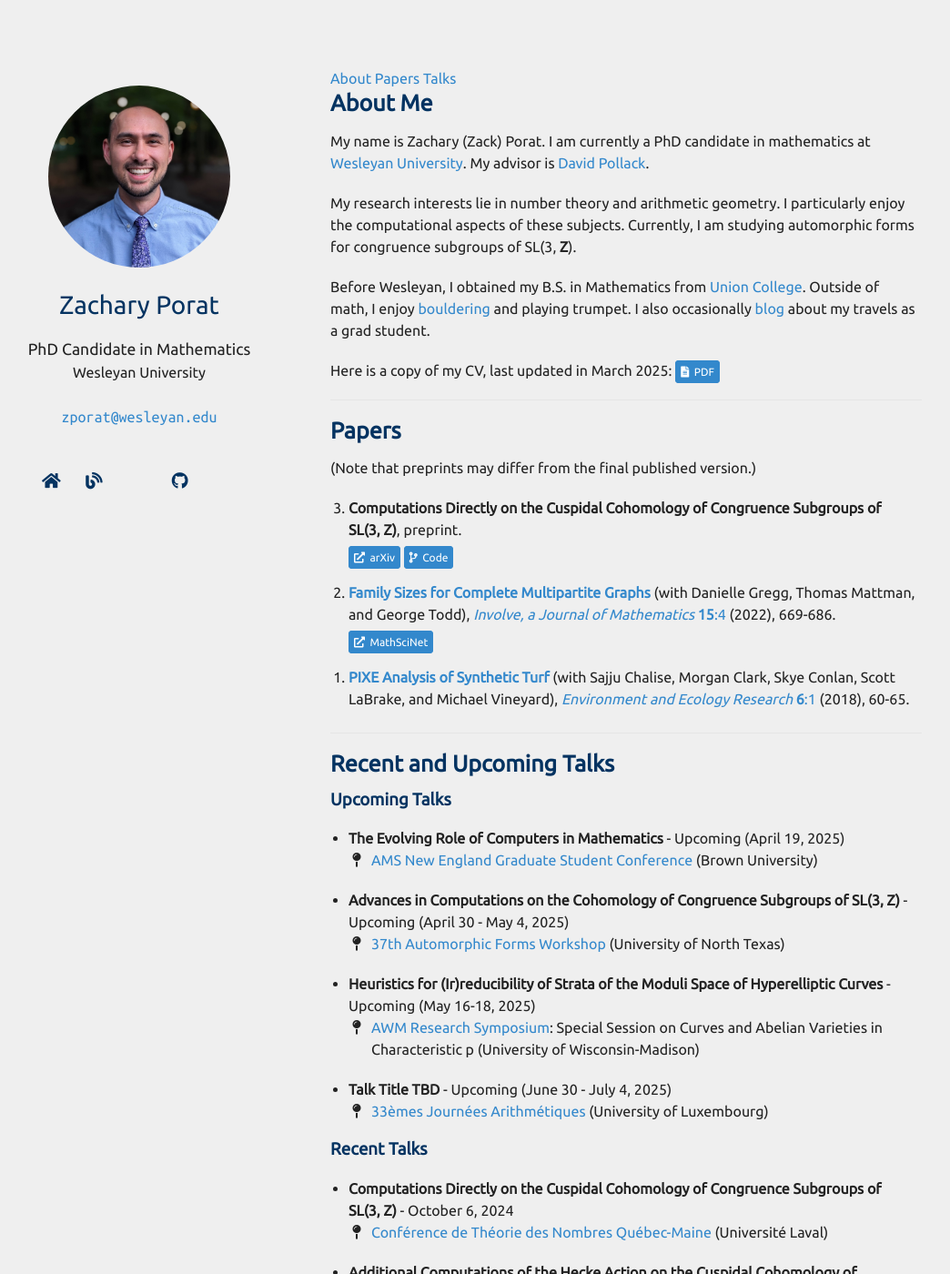
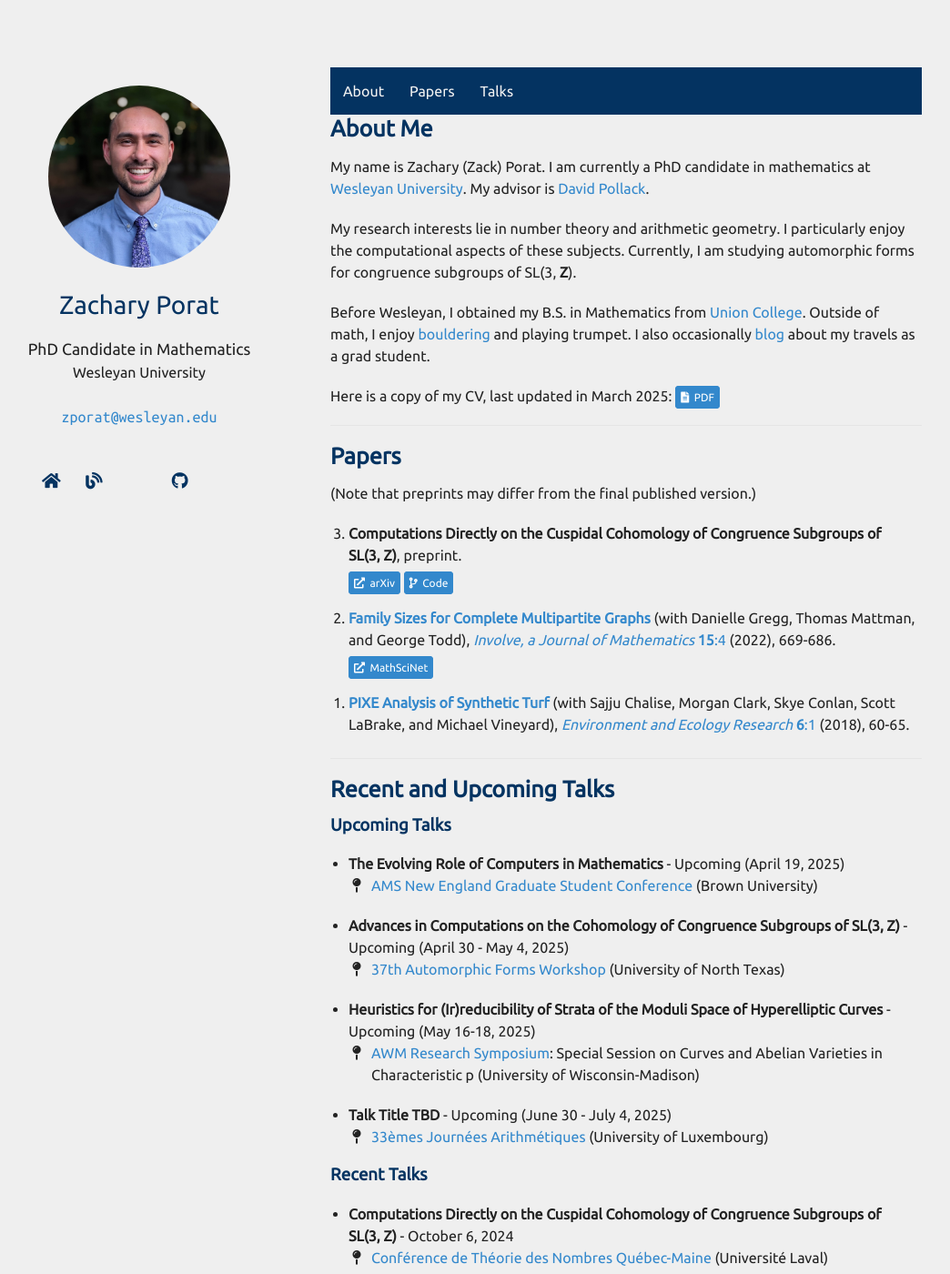
Before and after one commit to zporat/zporat.github.io, a Jekyll site: the page built from index.md, in a window 1280 px wide and 1400 px high. Shown: the whole window at 91% size, without its empty margins (102-1146 px from the left). Built offline with Jekyll 4.4.1, drawn with Linux system fonts in a browser that asks for light colours; nearby versions of some CDN libraries; a style sheet for code colours, icons or effects is not loaded.

Commit message:
navbar test 2

```diff
--- a/_sass/minimal-light-no-dark-mode.scss
+++ b/_sass/minimal-light-no-dark-mode.scss
@@ -548,3 +548,21 @@ footer {
   color: white;
   border: 2px solid #043361;
 }
+
+/* Style the navbar */
+#navbar {
+  position: sticky;
+  top: 0;
+  overflow: hidden;
+  background-color: #043361;
+}
+
+/* Navbar links */
+#navbar a {
+  float: left;
+  display: block;
+  color: #f2f2f2;
+  text-align: center;
+  padding: 14px;
+  text-decoration: none;
+}
```
